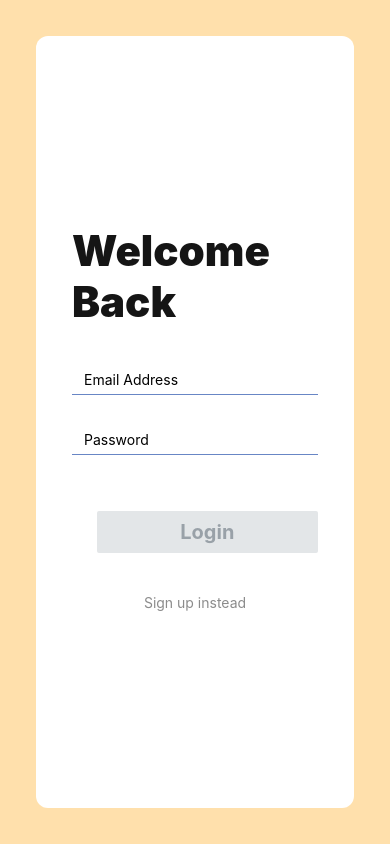
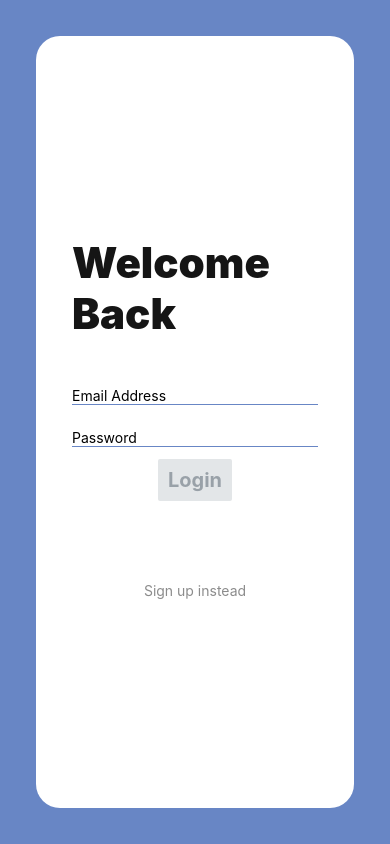
Before and after one commit to emmanuel-cruz-dev/flashcards-native, a React Native app: screen / in a window 390 px wide. Built offline with nearby package versions, Linux system fonts and the light colour scheme; no server answers.

Commit message:
estilos en Login screen

```diff
--- a/src/screens/Login.screen.jsx
+++ b/src/screens/Login.screen.jsx
@@ -6,40 +6,42 @@ import { StyleSheet, Text, TextInput, View } from "react-native";
 import { auth } from "../api/db";
 import { MESSAGES } from "../constants/errors.constants";
 import { ROUTES } from "../constants/navigation.constants";
-import { COLORS, COMPONENT, FONT } from "../constants/style.constants";
+import { COLORS, COMPONENT, FONT, SIZE } from "../constants/style.constants";
 import { useUser } from "../hooks/auth";
 import { useNavigation } from "@react-navigation/native";
 import { useForm } from "../hooks/useForm";
 
 const styles = StyleSheet.create({
   outer: {
-    backgroundColor: COLORS.highlight,
-    padding: 36,
+    backgroundColor: COLORS.main,
+    padding: SIZE.lg,
     height: "100%",
   },
   inner: {
-    backgroundColor: "white",
-    borderRadius: 12,
-    flex: 1,
+    backgroundColor: COLORS.background,
+    padding: SIZE.lg,
     alignContent: "center",
     justifyContent: "center",
-    padding: 36,
+    borderRadius: SIZE.md,
+    height: "100%",
   },
   input: {
+    ...COMPONENT.input,
     borderBottomColor: COLORS.main,
-    borderBottomWidth: 1,
-    marginBottom: 24,
-    padding: 12,
-    paddingBottom: 6,
   },
   title: {
     ...FONT.h1,
-    marginBottom: 32,
+    marginBottom: SIZE.lg,
   },
   button: {
     ...COMPONENT.button.main,
-    marginVertical: 32,
-    marginLeft: "10%",
+    ...COMPONENT.button.main.button,
+    alignSelf: "center",
+    marginBottom: SIZE.lg,
+  },
+  buttonTitle: {
+    ...COMPONENT.button.title,
+    ...COMPONENT.button.main.title,
   },
   link: {
     button: {
@@ -51,6 +53,7 @@ const styles = StyleSheet.create({
     },
   },
   inputContainer: {
+    marginBottom: SIZE.lg,
     alignContent: "center",
     justifyContent: "center",
   },
@@ -132,7 +135,7 @@ function Login() {
           />
 
           <Button
-            titleStyle={FONT.button}
+            titleStyle={styles.buttonTitle}
             buttonStyle={styles.button}
             title="Login"
             onPress={doLogin}
```
